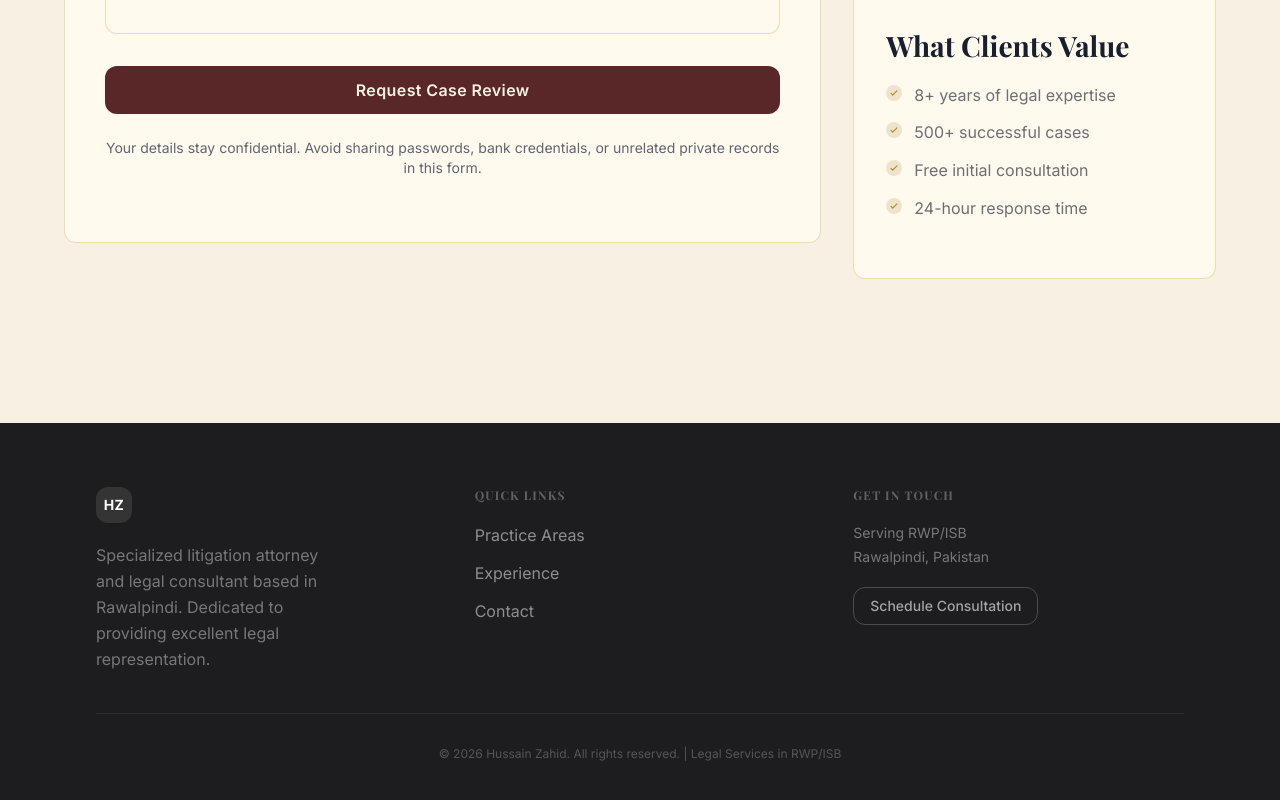
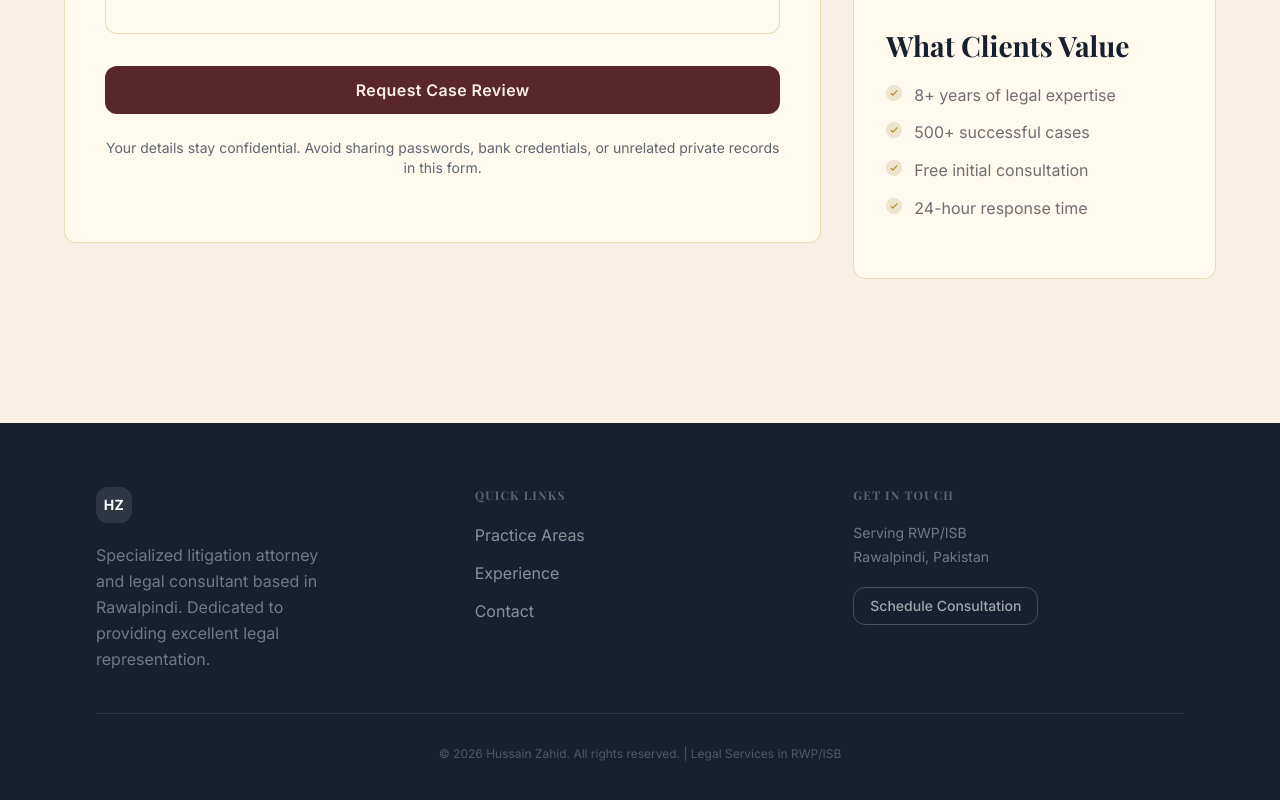
Before and after one commit to sudo-hassan-zahid/portfolio_hussain, a Next.js app: page / in a window 1280 px wide. Shown: the part 5470-6270 px from the top of the page. Built offline with nearby package versions, Linux system fonts and the light colour scheme.

Commit message:
Retheme footer surface
- Replace the old near-black footer with the legal ink tone. - Keep the existing footer structure intact. - Align the bottom section with the new brand palette.

```diff
--- a/components/footer.tsx
+++ b/components/footer.tsx
@@ -3,7 +3,7 @@ import { memo } from "react";
 
 const Footer = memo(function Footer() {
   return (
-    <footer className="bg-[#1D1D1F] py-16">
+    <footer className="bg-[var(--legal-ink)] py-16">
       <div className="max-w-6xl mx-auto px-4 sm:px-6 lg:px-8">
         <div className="grid md:grid-cols-3 gap-12 mb-10">
 
```
